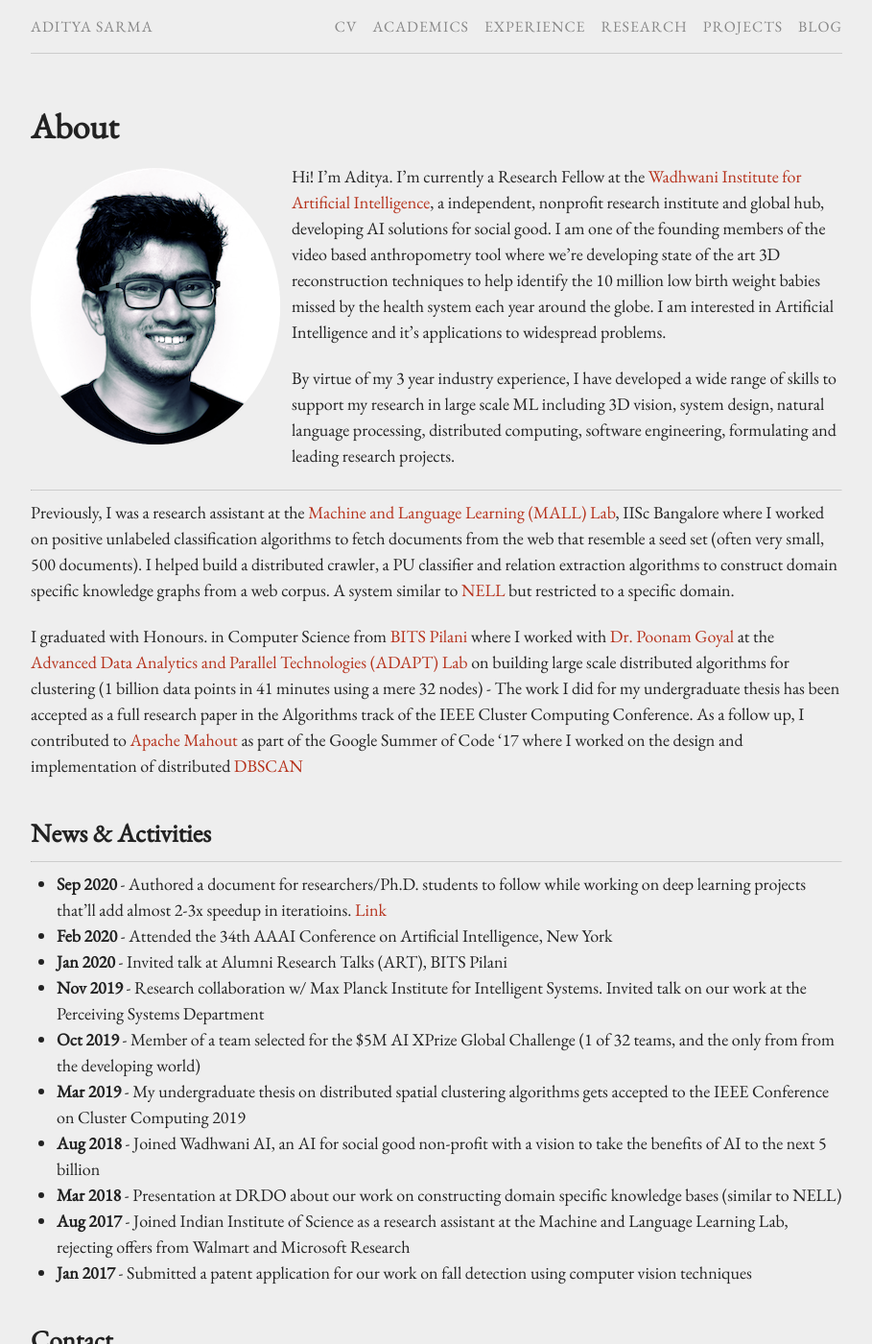
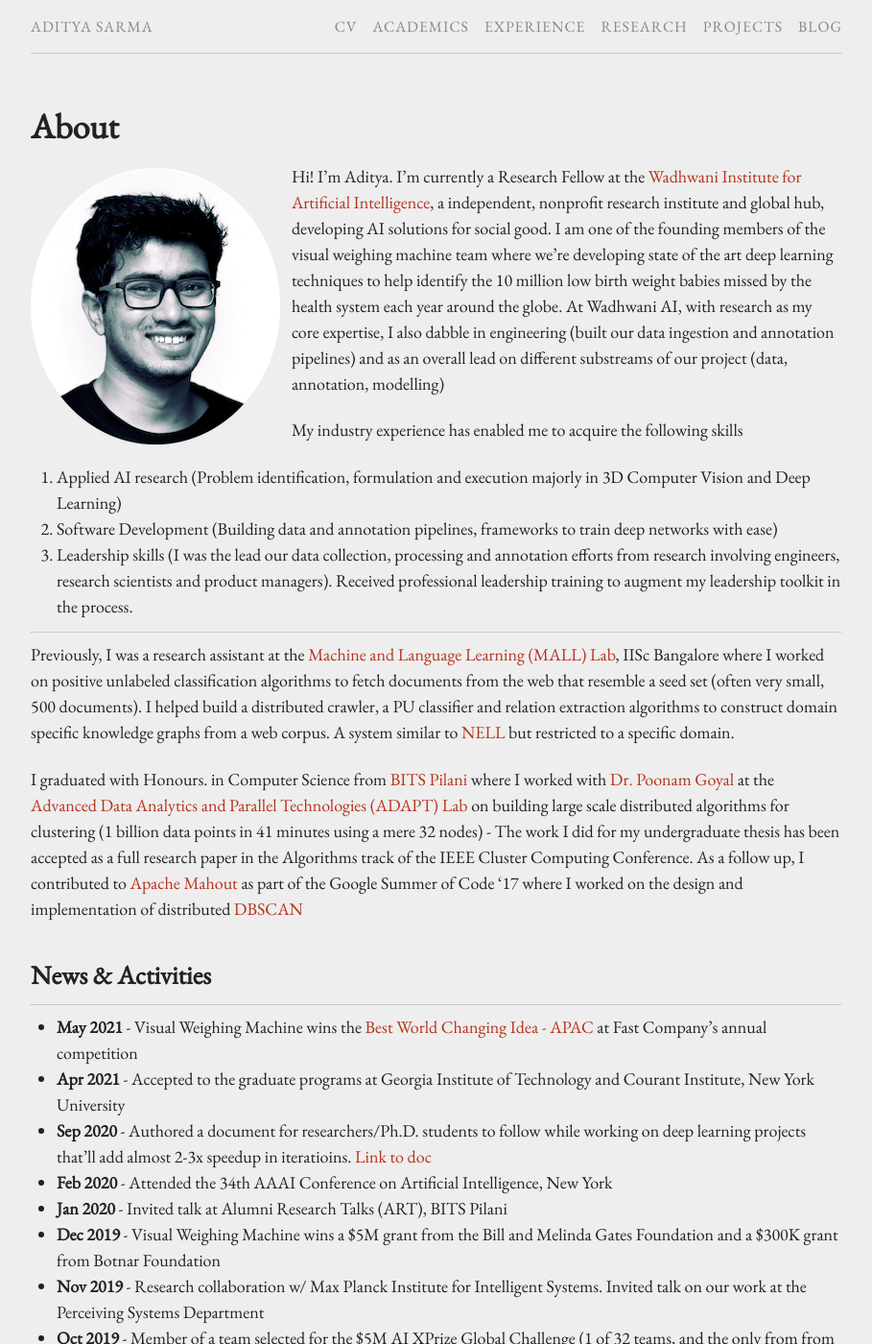
Before and after one commit to sanchit-ahuja/sanchit-ahuja.github.io, a Jekyll site: the page built from index.md, in a window 1280 px wide and 1400 px high. Shown: the whole window at 96% size, without its empty margins (185-1094 px from the left). Built offline with Jekyll 4.4.1, drawn with Linux system fonts in a browser that asks for light colours; some of the changed text lies outside the part shown.

Commit message:
Update homepage

```diff
--- a/index.md
+++ b/index.md
@@ -6,10 +6,12 @@
 
 {% include image.html url="images/photo.png" caption="" max_width="300px" align="left" %}
 
-Hi! I'm Aditya. I'm currently a Research Fellow at the [Wadhwani Institute for Artificial Intelligence](https://wadhwaniai.org){:target="_blank"}, a independent, nonprofit research institute and global hub, developing AI solutions for social good. I am one of the founding members of the video based anthropometry tool where we're developing state of the art 3D reconstruction techniques to help identify the 10 million low birth weight babies missed by the health system each year around the globe.
-I am interested in Artificial Intelligence and it's applications to widespread problems.
+Hi! I'm Aditya. I'm currently a Research Fellow at the [Wadhwani Institute for Artificial Intelligence](https://wadhwaniai.org){:target="_blank"}, a independent, nonprofit research institute and global hub, developing AI solutions for social good. I am one of the founding members of the visual weighing machine team where we're developing state of the art deep learning techniques to help identify the 10 million low birth weight babies missed by the health system each year around the globe. At Wadhwani AI, with research as my core expertise, I also dabble in engineering (built our data ingestion and annotation pipelines) and as an overall lead on different substreams of our project (data, annotation, modelling)
 
-By virtue of my 3 year industry experience, I have developed a wide range of skills to support my research in large scale ML including 3D vision, system design, natural language processing, distributed computing, software engineering, formulating and leading research projects.
+My industry experience has enabled me to acquire the following skills
+1. Applied AI research (Problem identification, formulation and execution majorly in 3D Computer Vision and Deep Learning)
+2. Software Development (Building data and annotation pipelines, frameworks to train deep networks with ease)
+3. Leadership skills (I was the lead our data collection, processing and annotation efforts from research involving engineers, research scientists and product managers). Received professional leadership training to augment my leadership toolkit in the process.
 
 
 ---
@@ -21,25 +23,24 @@
 
 ## News & Activities
 ---
-- **Sep 2020** - Authored a document for researchers/Ph.D. students to follow while working on deep learning projects that'll add almost 2-3x speedup in iteratioins. [Link](https://docs.google.com/document/d/1ckW0kn4_yxxRhxWeR-HS9JM-IoefzjB0op5Rz65rFnI/edit?usp=sharing){:target="_blank"}
+- **May 2021** - Visual Weighing Machine wins the [Best World Changing Idea - APAC](https://www.fastcompany.com/90626533/this-ai-powered-tech-calculates-a-babys-weight-just-from-a-video){:target="_blank"} at Fast Company's annual competition
+- **Apr 2021** - Accepted to the graduate programs at Georgia Institute of Technology and Courant Institute, New York University
+- **Sep 2020** - Authored a document for researchers/Ph.D. students to follow while working on deep learning projects that'll add almost 2-3x speedup in iteratioins. [Link to doc](https://docs.google.com/document/d/1ckW0kn4_yxxRhxWeR-HS9JM-IoefzjB0op5Rz65rFnI/edit?usp=sharing){:target="_blank"}
 - **Feb 2020** - Attended the 34th AAAI Conference on Artificial Intelligence, New York
 - **Jan 2020** - Invited talk at Alumni Research Talks (ART), BITS Pilani
+- **Dec 2019** - Visual Weighing Machine wins a $5M grant from the Bill and Melinda Gates Foundation and a $300K grant from Botnar Foundation
 - **Nov 2019** - Research collaboration w/ Max Planck Institute for Intelligent Systems. Invited talk on our work at the Perceiving Systems Department
 - **Oct 2019** - Member of a team selected for the $5M AI XPrize Global Challenge (1 of 32 teams, and the only from from the developing world)
-- **Mar 2019** - My undergraduate thesis on distributed spatial clustering algorithms gets accepted to the IEEE Conference on Cluster Computing 2019
+- **Mar 2019** - My undergraduate thesis on [distributed spatial clustering algorithms](https://ieeexplore.ieee.org/document/8891020){:target="_blank"} gets accepted to the IEEE Conference on Cluster Computing 2019
 - **Aug 2018** - Joined Wadhwani AI, an AI for social good non-profit with a vision to take the benefits of AI to the next 5 billion
 - **Mar 2018** - Presentation at DRDO about our work on constructing domain specific knowledge bases (similar to NELL)
 - **Aug 2017** - Joined Indian Institute of Science as a research assistant at the Machine and Language Learning Lab, rejecting offers from Walmart and Microsoft Research
-- **Jan 2017** - Submitted a patent application for our work on fall detection using computer vision techniques
+- **Jan 2017** - Submitted a patent application for our work on fall detection in the elderly using computer vision techniques
 
 ## Contact
 ---
-Wadhwani Institute for Artificial Intelligence <br />
-7th floor, Building 11 <br />
-Solitaire Corporate Park <br />
-Chakala, Andheri<br />
-Mumbai <br />
 
-Email: aditya at wadhwaniai dot org<br />
+Email: aditya at wadhwaniai dot org <br />
 LinkedIn: [aditya](https://www.linkedin.com/in/asaditya/){:target="_blank"} <br />
-Github: [AdityaAS](https://github.com/AdityaAS/){:target="_blank"}
+Github: [AdityaAS](https://github.com/AdityaAS/){:target="_blank"} <br />
+Twitter: [thisisadityaas](https://twitter.com/thisisadityaas){:target="_blank"}
```
